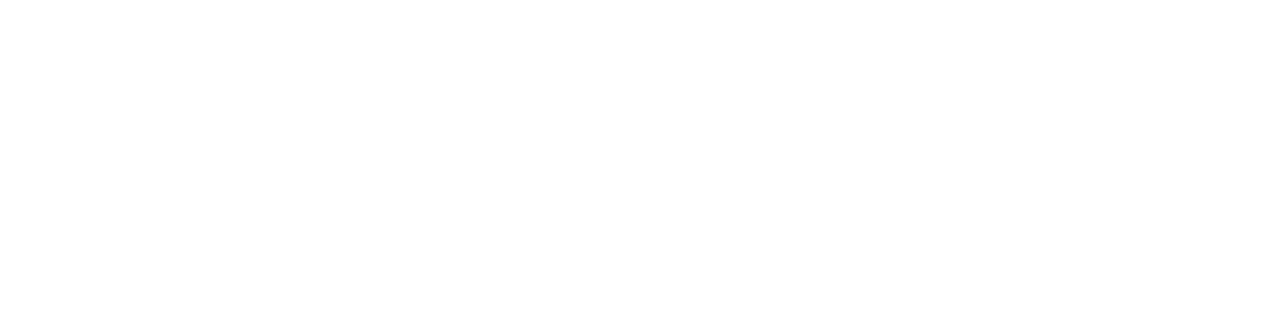
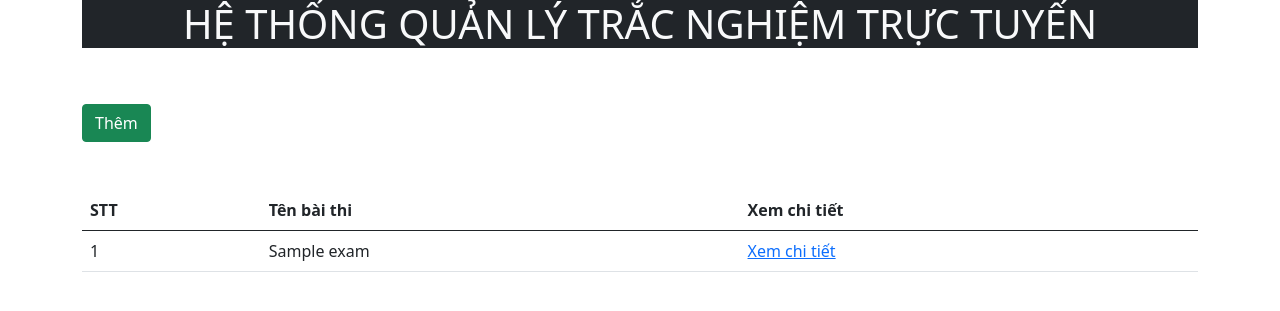
Before and after one commit to Duk1321/CSE485_K61_KTGK_1951060614, a PHP site: page / in a window 1280 px wide. Before the commit the part shown is empty. Shown: the top 311 px of the page. Run offline with PHP 8.4, Linux system fonts and the light colour scheme; tables that the repository leaves empty or names only in its code hold one stand-in row (values such as "Sample post").

Commit message:
form cơ bản hiển thị

```diff
--- a/index.php
+++ b/index.php
@@ -3,7 +3,49 @@
         include './reuse/connect.php';
 ?>
 
+<div class="container">
+    <h1 class="text-center bg-dark text-light">HỆ THỐNG QUẢN LÝ TRẮC NGHIỆM TRỰC TUYẾN</h1>
+</div>
 
+<div class="container pt-5">
+    <button type="button" class="btn btn-success">Thêm</button>
+</div>
+
+
+<div class="container pt-5">
+    <table class="table">
+        <thead>
+            <tr>
+                <th scope="col">STT</th>
+                <th scope="col">Tên bài thi</th>
+                <th scope="col">Xem chi tiết</th>
+                <!-- <th scope="col">Exam DateTime</th>
+                <th scope="col">Duration(Minutes)</th>
+                <th scope="col">Total Question</th>
+                <th scope="col">Mark per Answer</th>
+                <th scope="col">Create On</th>
+                <th scope="col">Status</th>
+                <th scope="col">Exam Code</th> -->
+            </tr>
+        </thead>
+        <tbody>
+            <?php
+
+                $sql = "SELECT id, exam_title FROM exams";
+                    $result = mysqli_query($conn,$sql);
+                    if(mysqli_num_rows($result)>0){
+                         while($row=mysqli_fetch_assoc($result)){
+                            echo '<tr>';
+                            echo '<td>'.$row['id'].'</td>';
+                            echo '<td>'.$row['exam_title'].'</td>';
+                            echo '<td><a href="info.php?id='.$row['id'].'">Xem chi tiết</a></td>';
+                        echo '</tr>';
+                        }
+                    }
+            ?>
+        </tbody>
+    </table>
+</div>
 
 <?php
         include './reuse/footer.php';
```
